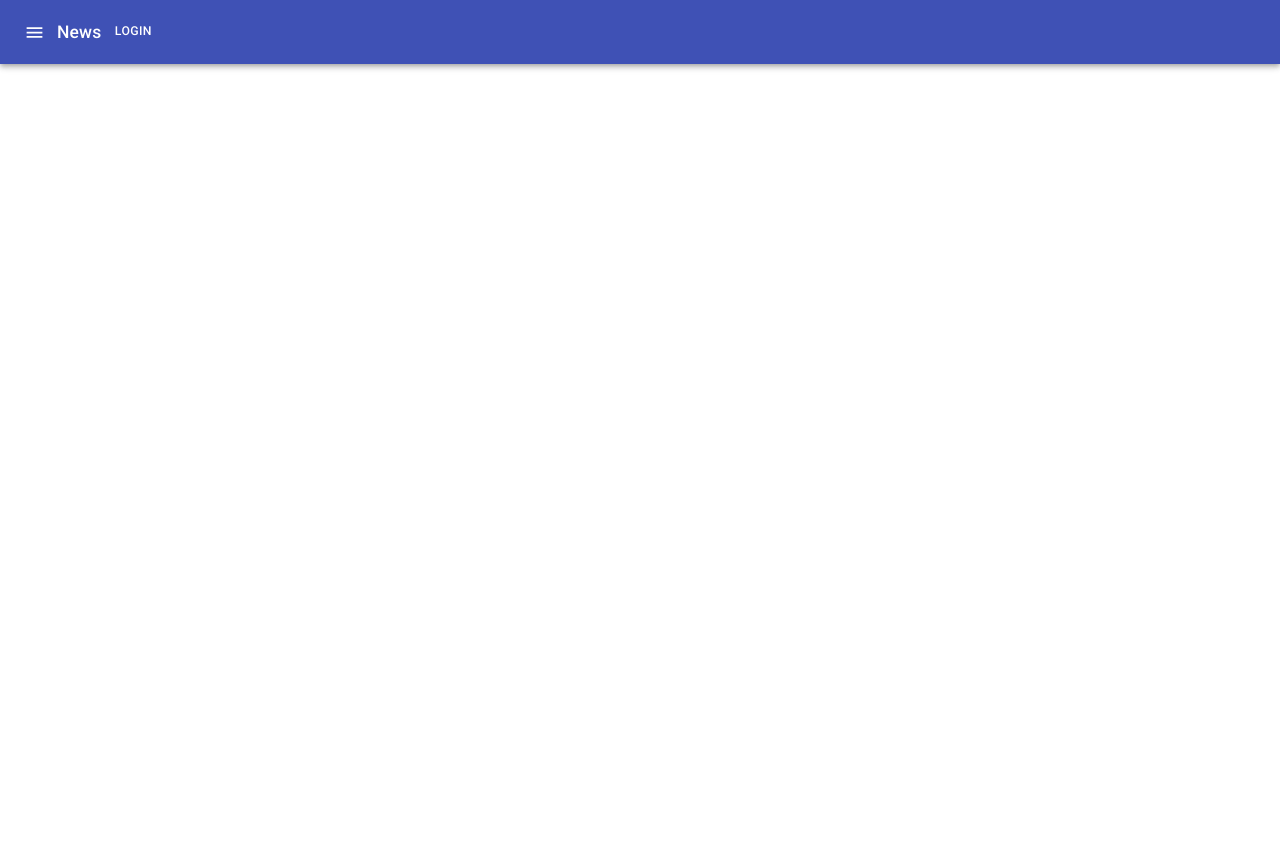
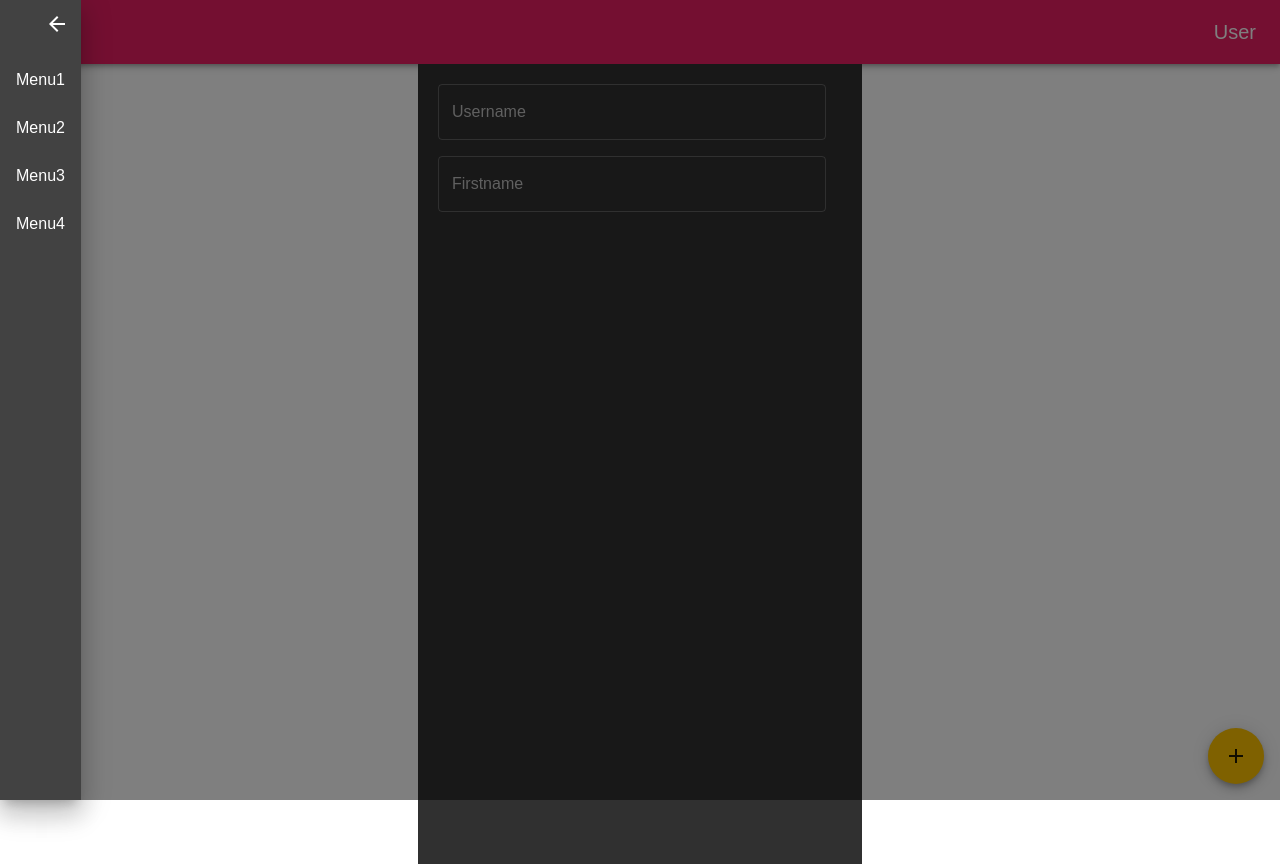
Before and after one commit to kitchanismo/Insurance-Management-System, a React (Create React App) app: page /users/new in a window 1280 px wide. Both pictures are taken after a click on the button 34 px from the left and 32 px from the top of the page. Before the commit the page ends 800 px from the top, so only its background shows below. Built offline with nearby package versions, Linux system fonts and the light colour scheme.

Commit message:
set up template material ui

```diff
--- a/src/App.tsx
+++ b/src/App.tsx
@@ -1,11 +1,49 @@
-import React from 'react'
+import React, { useContext, useState } from 'react'
 import Nav from 'components/common/nav'
-import Provider from 'providers'
 
-const App: React.FC = (props) => (
-  <Provider>
-    <Nav></Nav>
-  </Provider>
-)
+import Container from '@material-ui/core/Container'
+import makeStyles from '@material-ui/core/styles/makeStyles'
+import Typography from '@material-ui/core/Typography'
+import Fab from '@material-ui/core/Fab'
+import AddIcon from '@material-ui/icons/Add'
+import GlobalContext, { GlobalProps } from 'providers/contexts/globalContext'
+import MyDrawer from 'components/common/myDrawer'
+import MyForm from 'components/common/myForm'
+import Routes from 'components/routes'
+
+const App: React.FC = (props) => {
+  const styles = useStyles()
+  const { setIsDark } = useContext<GlobalProps>(GlobalContext)
+
+  return (
+    <>
+      <Nav></Nav>
+      <Container maxWidth='xs' className={styles.container}>
+        <Routes></Routes>
+        <Fab
+          onClick={() => setIsDark((isDark) => !isDark)}
+          className={styles.fab}
+          color='secondary'
+          aria-label='add'
+        >
+          <AddIcon />
+        </Fab>
+      </Container>
+    </>
+  )
+}
+
+const useStyles = makeStyles((theme) => ({
+  container: {
+    padding: 20,
+    height: '100vh',
+    backgroundColor: theme.palette.background.default,
+  },
+  fab: {
+    position: 'absolute',
+    bottom: theme.spacing(2),
+    right: theme.spacing(2),
+  },
+}))
 
 export default App
--- /dev/null
+++ b/src/components/common/myDrawer/index.tsx
@@ -0,0 +1,56 @@
+import Drawer from '@material-ui/core/Drawer'
+import List from '@material-ui/core/List'
+import ArrowBack from '@material-ui/icons/ArrowBack'
+import ListItem from '@material-ui/core/ListItem'
+import makeStyles from '@material-ui/core/styles/makeStyles'
+import ListItemText from '@material-ui/core/ListItemText'
+import IconButton from '@material-ui/core/IconButton'
+import * as React from 'react'
+import Grid from '@material-ui/core/Grid/Grid'
+
+export interface MyDrawerProps {
+  isActive: boolean
+  onToggle: Function
+}
+
+const MyDrawer: React.FC<MyDrawerProps> = (props) => {
+  const styles = useStyles()
+  const menus = ['Menu1', 'Menu2', 'Menu3', 'Menu4']
+
+  const list = () => (
+    <>
+      <List>
+        {menus.map((menu, index) => (
+          <ListItem button key={index}>
+            <ListItemText primary={menu} onClick={() => props.onToggle(menu)} />
+          </ListItem>
+        ))}
+      </List>
+    </>
+  )
+
+  return (
+    <Drawer anchor='left' open={props.isActive}>
+      <Grid container justify='flex-end'>
+        <IconButton
+          onClick={() => props.onToggle()}
+          edge='start'
+          color='inherit'
+          aria-label='menu'
+        >
+          <ArrowBack />
+        </IconButton>
+      </Grid>
+      {list()}
+    </Drawer>
+  )
+}
+
+const useStyles = makeStyles((theme) => ({
+  close: {
+    paddingTop: 5,
+    paddingRight: 5,
+  },
+}))
+
+export default MyDrawer
--- /dev/null
+++ b/src/components/common/myForm/index.tsx
@@ -0,0 +1,136 @@
+import React, { useContext } from 'react'
+import Joi from 'joi'
+import TextField from '@material-ui/core/TextField'
+import Grid from '@material-ui/core/Grid'
+
+export interface MyFormProps<T> {
+  state: [T, React.Dispatch<React.SetStateAction<T>>]
+  onSubmit: () => Promise<any>
+  validator?: {}
+  children?: (props: RenderProps) => JSX.Element
+}
+
+export interface InputProps {
+  value?: string | Joi.StringSchema
+  name: string
+  placeholder?: string
+  type?: string | 'text'
+  label: string
+}
+
+export interface RenderProps {
+  myInput: (input: InputProps) => JSX.Element
+  myButton: () => JSX.Element
+}
+
+function MyForm<T>(props: MyFormProps<T>) {
+  const [data, setData] = props.state
+
+  const [isDisable, setIsDisable] = React.useState<boolean>(false)
+
+  const [errors, setErrors] = React.useState<any>()
+
+  const onChange = (e: React.ChangeEvent<HTMLInputElement>) => {
+    const { value, name } = e.currentTarget
+    setData({
+      ...data,
+      [name]: value,
+    })
+  }
+
+  const onValidate = () => {
+    const schema = Joi.object(props.validator).options({ abortEarly: false })
+
+    const { error } = schema.validate(data)
+
+    if (!error) return null
+
+    const _errors: any = {}
+
+    error.details.forEach((item) => (_errors[item.path[0]] = item.message))
+
+    return _errors
+  }
+
+  const onSubmit = (e: React.FormEvent<HTMLFormElement>) => {
+    e.preventDefault()
+
+    const hasErrors = onValidate()
+
+    setIsDisable(true)
+
+    if (hasErrors) {
+      setErrors(hasErrors)
+      setIsDisable(false)
+      return
+    }
+
+    return props
+      .onSubmit()
+      .then(() => {
+        setErrors({})
+        setIsDisable(false)
+      })
+      .catch((error) => {
+        setIsDisable(false)
+      })
+  }
+
+  const myInput = (input: InputProps) => {
+    return (
+      <Grid item xs={12}>
+        <TextField
+          fullWidth
+          name={input.name}
+          variant='outlined'
+          label={input.label}
+          type={input.type}
+          value={input.value}
+          onChange={onChange}
+        />
+      </Grid>
+    )
+  }
+
+  // const myButton = () => {
+  //   return (
+  //     <Button
+  //       loading={isDisable}
+  //       fluid
+  //       disabled={isDisable}
+  //       color='purple'
+  //       type='submit'
+  //     >
+  //       Submit
+  //     </Button>
+  //   )
+  // }
+
+  return (
+    <form noValidate autoComplete='off'>
+      <Grid container spacing={2} xs={12}>
+        {props.children?.call(null, {
+          myInput,
+        } as RenderProps)}
+      </Grid>
+    </form>
+    // <Form onSubmit={onSubmit} className={globalStyles.formContainer}>
+    //   {isResolved && (
+    //     <Notification color='purple' icon='check circle' header='Done!'>
+    //       {props.resolveMessage || 'Thank you...'}
+    //     </Notification>
+    //   )}
+    //   {isRejected && (
+    //     <Notification color='red' icon='warning circle' header='Warning!'>
+    //       {errorMessage}
+    //     </Notification>
+    //   )}
+    //   {props.children?.call(null, {
+    //     myInput,
+    //     myButton,
+    //   } as RenderProps)}
+    // </Form>
+  )
+}
+
+export default MyForm
--- a/src/components/common/nav/index.tsx
+++ b/src/components/common/nav/index.tsx
@@ -1,23 +1,39 @@
+import MyDrawer from 'components/common/myDrawer'
 import * as React from 'react'
-import {
-  AppBar,
-  Toolbar,
-  IconButton,
-  Typography,
-  Button,
-} from '@material-ui/core'
-import { Menu } from '@material-ui/icons'
+import Typography from '@material-ui/core/Typography'
+import AppBar from '@material-ui/core/AppBar'
+import IconButton from '@material-ui/core/IconButton'
+import Toolbar from '@material-ui/core/Toolbar'
+import Menu from '@material-ui/icons/Menu'
 import styles from './index.module.css'
+import { Grid } from '@material-ui/core'
 
 const Nav: React.FC = () => {
+  const [title, setTitle] = React.useState('User')
+  const [isActive, setIsActive] = React.useState(false)
+
+  const onToggle = (title?: string) => {
+    setIsActive((isActive) => !isActive)
+    if (title) {
+      setTitle(title)
+    }
+  }
+
   return (
     <AppBar position='static'>
+      <MyDrawer onToggle={onToggle} isActive={isActive}></MyDrawer>
       <Toolbar>
-        <IconButton edge='start' color='inherit' aria-label='menu'>
+        <IconButton
+          onClick={() => onToggle()}
+          edge='start'
+          color='inherit'
+          aria-label='menu'
+        >
           <Menu />
         </IconButton>
-        <Typography variant='h6'>News</Typography>
-        <Button color='inherit'>Login</Button>
+        <Grid container item justify='flex-end'>
+          <Typography variant='h6'>{title}</Typography>
+        </Grid>
       </Toolbar>
     </AppBar>
   )
--- /dev/null
+++ b/src/components/pages/users/new/index.tsx
@@ -0,0 +1,38 @@
+import Grid from '@material-ui/core/Grid'
+import MyForm from 'components/common/myForm'
+import React from 'react'
+
+export interface NewUserProps {}
+
+const NewUser: React.SFC<NewUserProps> = () => {
+  const [user, setUser] = React.useState({
+    username: '',
+    firstname: '',
+  })
+  const onSubmit = async () => {
+    return Promise.resolve()
+  }
+
+  return (
+    <Grid container direction='column'>
+      <MyForm state={[user, setUser]} onSubmit={onSubmit}>
+        {({ myInput }) => (
+          <>
+            {myInput({
+              label: 'Username',
+              value: user.username,
+              name: 'username',
+            })}
+            {myInput({
+              label: 'Firstname',
+              value: user.firstname,
+              name: 'firstname',
+            })}
+          </>
+        )}
+      </MyForm>
+    </Grid>
+  )
+}
+
+export default NewUser
--- /dev/null
+++ b/src/components/routes/index.tsx
@@ -0,0 +1,14 @@
+import NewUser from 'components/pages/users/new'
+import { Route, Redirect, Switch } from 'react-router-dom'
+
+const Routes = () => {
+  return (
+    <Switch>
+      <Route path='/users/new' component={NewUser} />
+      <Redirect from='/' exact to='/home' />
+      <Redirect to='/not-found' />
+    </Switch>
+  )
+}
+
+export default Routes
--- a/src/index.tsx
+++ b/src/index.tsx
@@ -2,12 +2,14 @@ import React from 'react'
 import ReactDOM from 'react-dom'
 import { BrowserRouter } from 'react-router-dom'
 import App from './App'
+import Provider from 'providers'
 import './index.css'
-import 'semantic-ui-css/semantic.min.css'
 
 ReactDOM.render(
   <BrowserRouter>
-    <App />
+    <Provider>
+      <App />
+    </Provider>
   </BrowserRouter>,
-  document.getElementById('root')
+  document.getElementById('root'),
 )
--- /dev/null
+++ b/src/providers/contexts/globalContext.tsx
@@ -0,0 +1,12 @@
+import { Theme } from '@material-ui/core/styles'
+import React from 'react'
+
+export interface GlobalProps {
+  theme: Theme
+  isDark: boolean
+  setIsDark: React.Dispatch<React.SetStateAction<boolean>>
+}
+
+const GlobalContext = React.createContext<any>(null)
+
+export default GlobalContext
--- a/src/providers/index.tsx
+++ b/src/providers/index.tsx
@@ -1,7 +1,18 @@
+import { ThemeProvider } from '@material-ui/core/styles'
 import * as React from 'react'
+import GlobalContext from './contexts/globalContext'
+import useCustomTheme from './services/useCustomTheme'
 
 const Provider: React.FC = (props) => {
-  return <>{props.children}</>
+  const { theme, isDark, setIsDark } = useCustomTheme()
+
+  return (
+    <>
+      <GlobalContext.Provider value={{ isDark, setIsDark, theme }}>
+        <ThemeProvider theme={theme}>{props.children}</ThemeProvider>
+      </GlobalContext.Provider>
+    </>
+  )
 }
 
 export default Provider
--- /dev/null
+++ b/src/providers/services/useCustomTheme.tsx
@@ -0,0 +1,26 @@
+import { GlobalProps } from './../contexts/globalContext'
+import { createMuiTheme } from '@material-ui/core/styles'
+import { ComponentProps, useState } from 'react'
+
+const useCustomTheme = () => {
+  const [isDark, setIsDark] = useState(true)
+
+  const theme = createMuiTheme({
+    typography: {
+      fontFamily: ['Arial'].join(','),
+    },
+
+    palette: {
+      type: isDark ? 'dark' : 'light',
+      primary: {
+        main: '#e91e63',
+      },
+      secondary: {
+        main: '#ffc400',
+      },
+    },
+  })
+  return { theme, isDark, setIsDark } as GlobalProps
+}
+
+export default useCustomTheme
```
Also changed, not shown: 1 other file (tests, documents, lock files or other folders).
